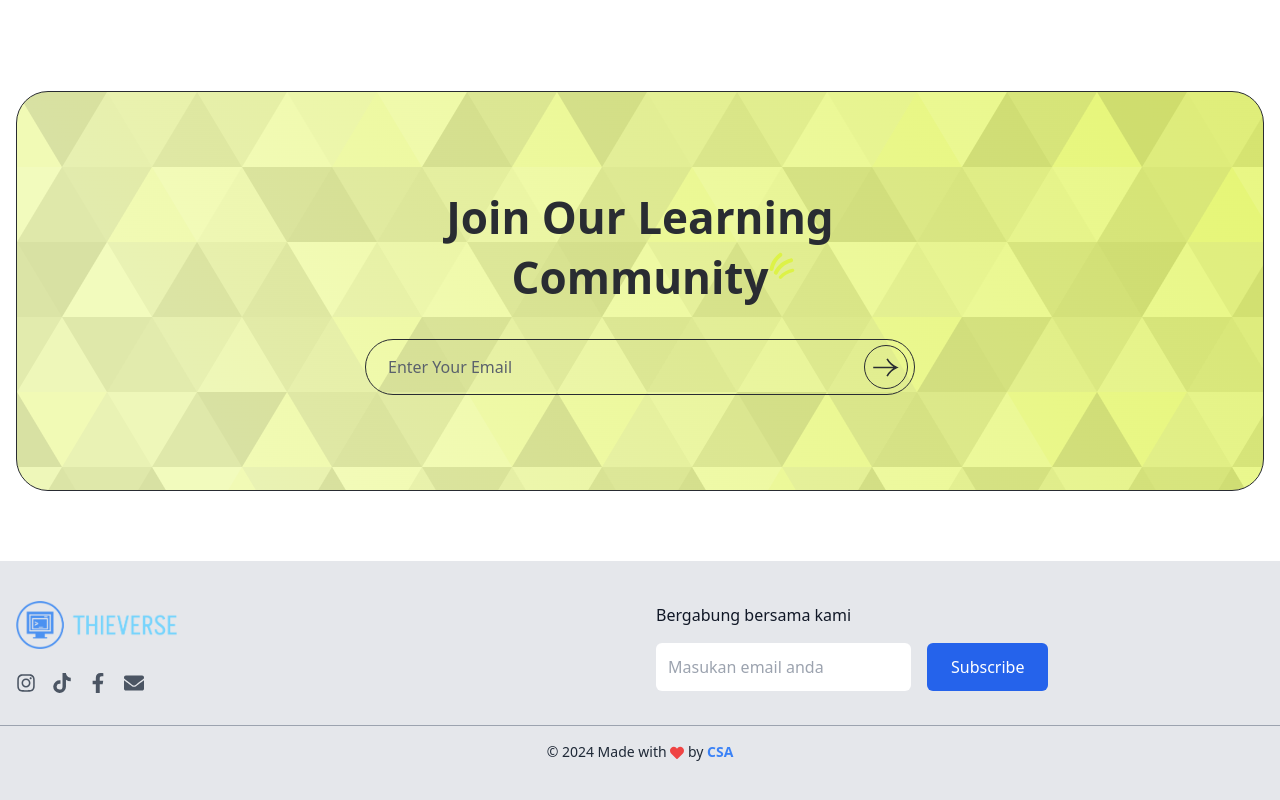
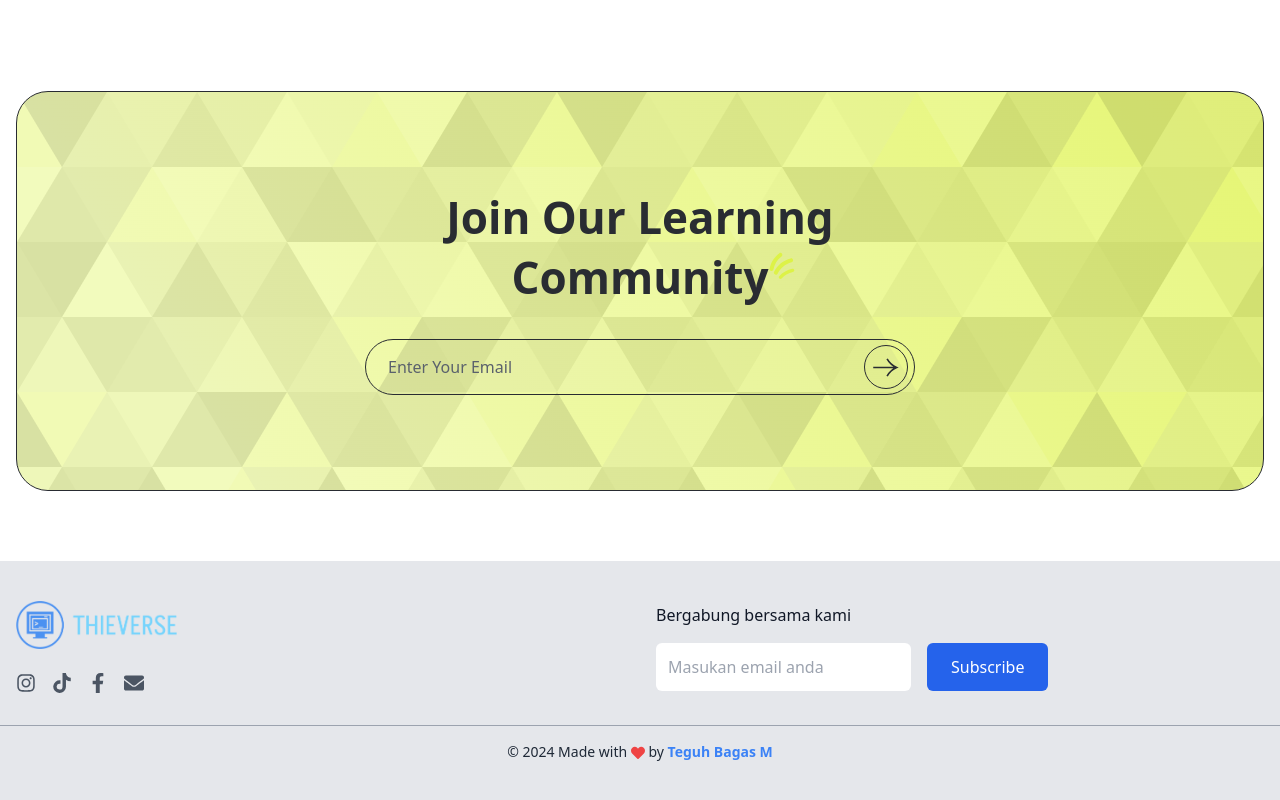
Before and after one commit to TeguhBagasM/thievcourse, a React (Vite) app: page / in a window 1280 px wide. Shown: the part 5337-6137 px from the top of the page. Built offline with nearby package versions, Linux system fonts and the light colour scheme.

Commit message:
update footer

```diff
--- a/src/components/Footer.jsx
+++ b/src/components/Footer.jsx
@@ -52,7 +52,7 @@ const Footer = () => {
             <input
               type="email"
               placeholder="Masukan email anda"
-              className="p-3 rounded-md text-gray-800 mb-4 md:mb-0 md:mr-4 w-full md:w-auto"
+              className="p-3 rounded-md text-gray-800 mb-4 md:mb-0 md:mr-4 w-full md:w-auto dark:bg-gray-800 dark:text-gray-100"
             />
             <button
               type="submit"
@@ -68,7 +68,7 @@ const Footer = () => {
       <div className="border-t dark:border-gray-700 border-gray-400 mt-8 pt-4 text-center text-sm dark:text-gray-300 text-gray-800">
         <p>
           © 2024 Made with <FaHeart className="inline text-red-500" /> by{" "}
-          <span className="text-blue-500 font-semibold">CSA</span>
+          <span className="text-blue-500 font-semibold">Teguh Bagas M</span>
         </p>
       </div>
     </footer>
```
